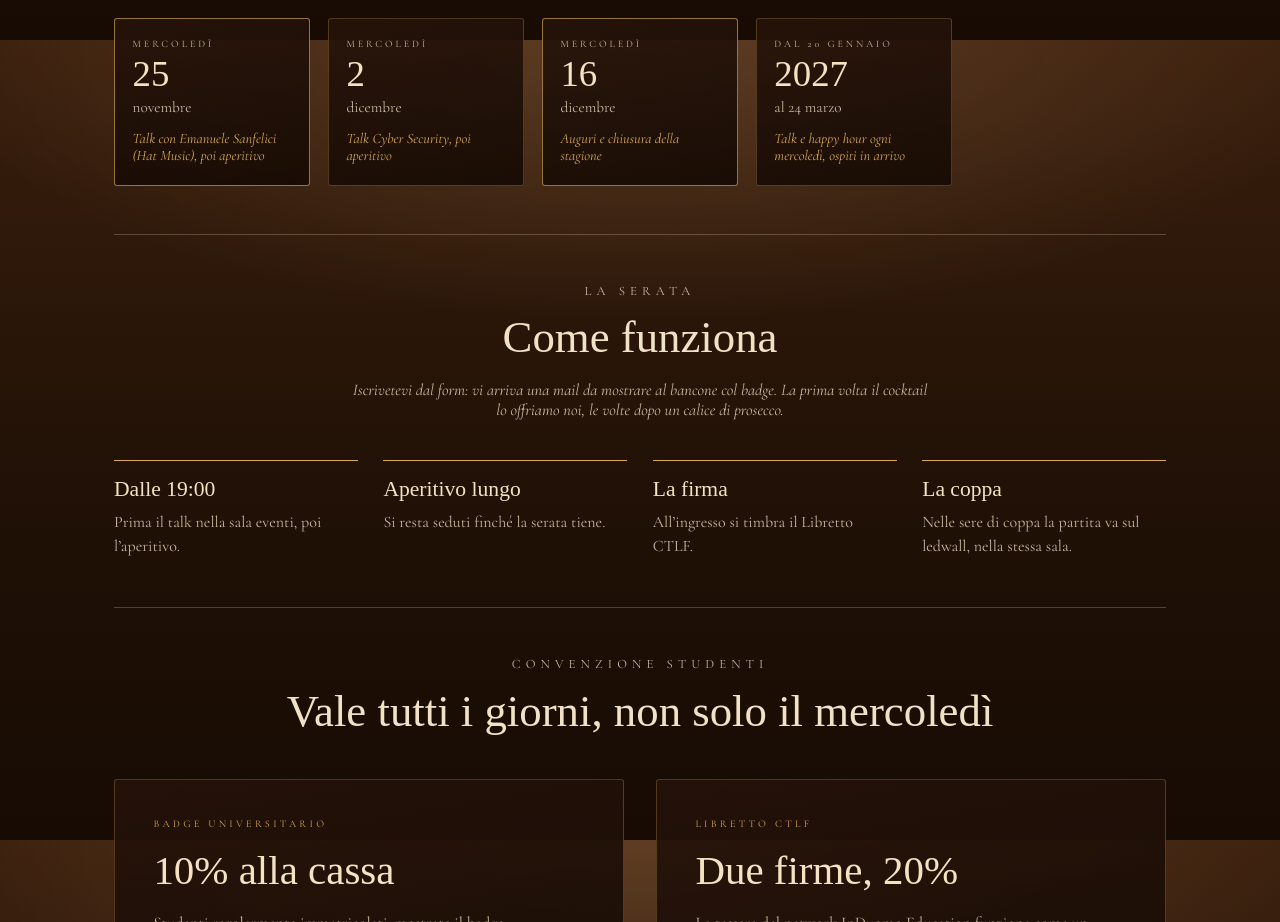
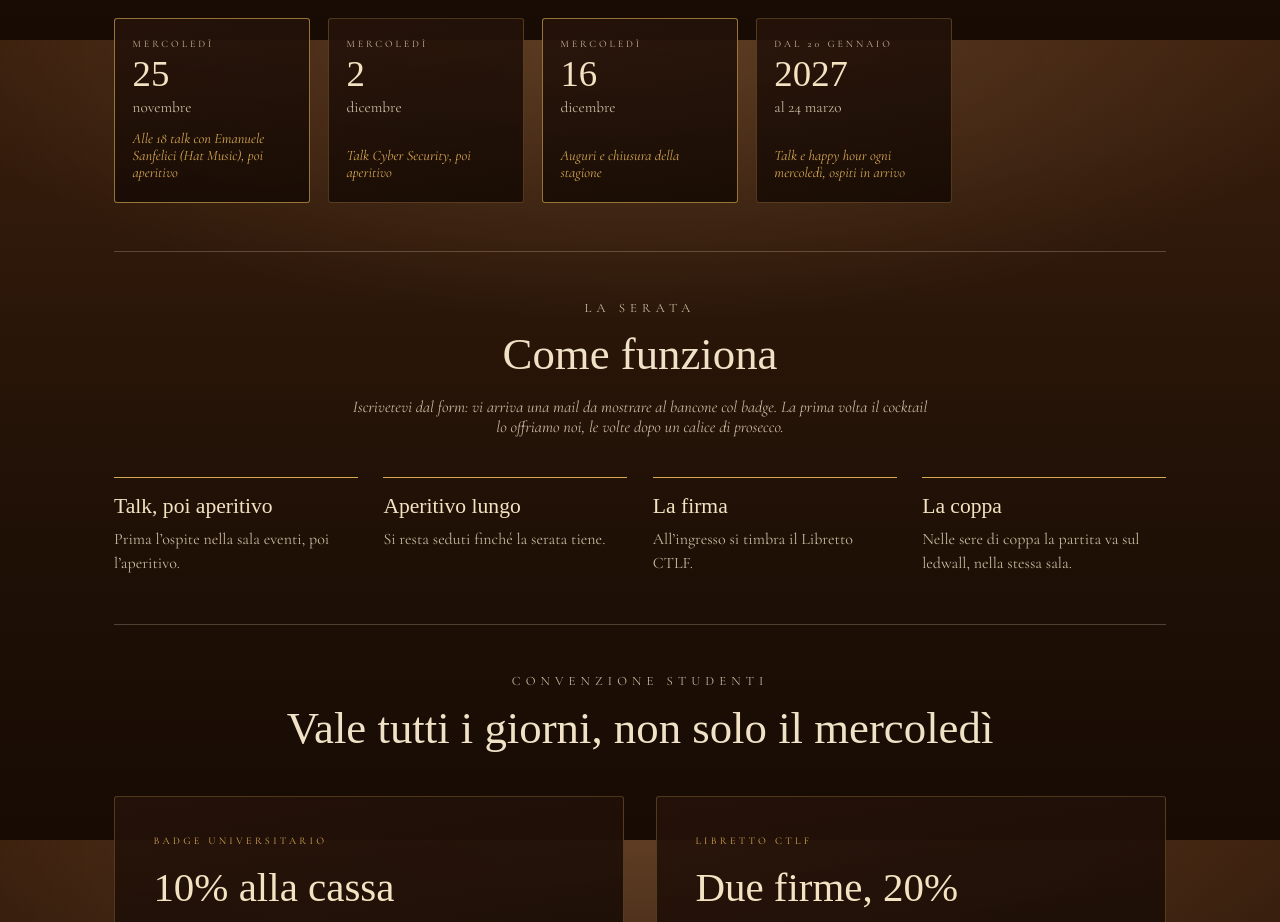
Before and after one commit to ericpetersenbuchgeher-jpg/ctlf-sito, a plain HTML site: page eventi.html in a window 1280 px wide. Shown: the part 1560-2482 px from the top of the page. Drawn offline with nearby package versions, Linux system fonts and the light colour scheme; a web font is replaced by a local one.

Commit message:
Eventi: talk Sanfelici del 25/11 alle 18
Co-Authored-By: Claude Opus 5.5 <noreply@anthropic.com>

```diff
--- a/eventi.html
+++ b/eventi.html
@@ -205,7 +205,7 @@ h2{font-family:var(--font-display);font-weight:400;font-size:clamp(1.8rem,3.6vw,
          Niente serata anche il 9 dicembre, tra il ponte dell’Immacolata e le feste.</p>
     </div>
     <ol class="dates" data-dates>
-      <li class="date date--key" data-d="2026-11-25"><span class="date__day">Mercoledì</span><span class="date__n">25</span><span class="date__m">novembre</span><span class="date__tag">Talk con Emanuele Sanfelici (Hat Music), poi aperitivo</span></li>
+      <li class="date date--key" data-d="2026-11-25"><span class="date__day">Mercoledì</span><span class="date__n">25</span><span class="date__m">novembre</span><span class="date__tag">Alle 18 talk con Emanuele Sanfelici (Hat Music), poi aperitivo</span></li>
       <li class="date" data-d="2026-12-02"><span class="date__day">Mercoledì</span><span class="date__n">2</span><span class="date__m">dicembre</span><span class="date__tag">Talk Cyber Security, poi aperitivo</span></li>
       <li class="date date--key" data-d="2026-12-16"><span class="date__day">Mercoledì</span><span class="date__n">16</span><span class="date__m">dicembre</span><span class="date__tag">Auguri e chiusura della stagione</span></li>
       <li class="date" data-d="2027-03-24"><span class="date__day">Dal 20 gennaio</span><span class="date__n">2027</span><span class="date__m">al 24 marzo</span><span class="date__tag">Talk e happy hour ogni mercoledì, ospiti in arrivo</span></li>
@@ -219,7 +219,7 @@ h2{font-family:var(--font-display);font-weight:400;font-size:clamp(1.8rem,3.6vw,
       <p class="block__note">Iscrivetevi dal <a href="https://forms.gle/aJG21Wxaiujw89sq8" target="_blank" rel="noopener">form</a>: vi arriva una mail da mostrare al bancone col badge. La prima volta il cocktail lo offriamo noi, le volte dopo un calice di prosecco.</p>
     </div>
     <ul class="format">
-      <li><b>Dalle 19:00</b><span>Prima il talk nella sala eventi, poi l’aperitivo.</span></li>
+      <li><b>Talk, poi aperitivo</b><span>Prima l’ospite nella sala eventi, poi l’aperitivo.</span></li>
       <li><b>Aperitivo lungo</b><span>Si resta seduti finché la serata tiene.</span></li>
       <li><b>La firma</b><span>All’ingresso si timbra il Libretto CTLF.</span></li>
       <li><b>La coppa</b><span>Nelle sere di coppa la partita va sul ledwall, nella stessa sala.</span></li>
```
